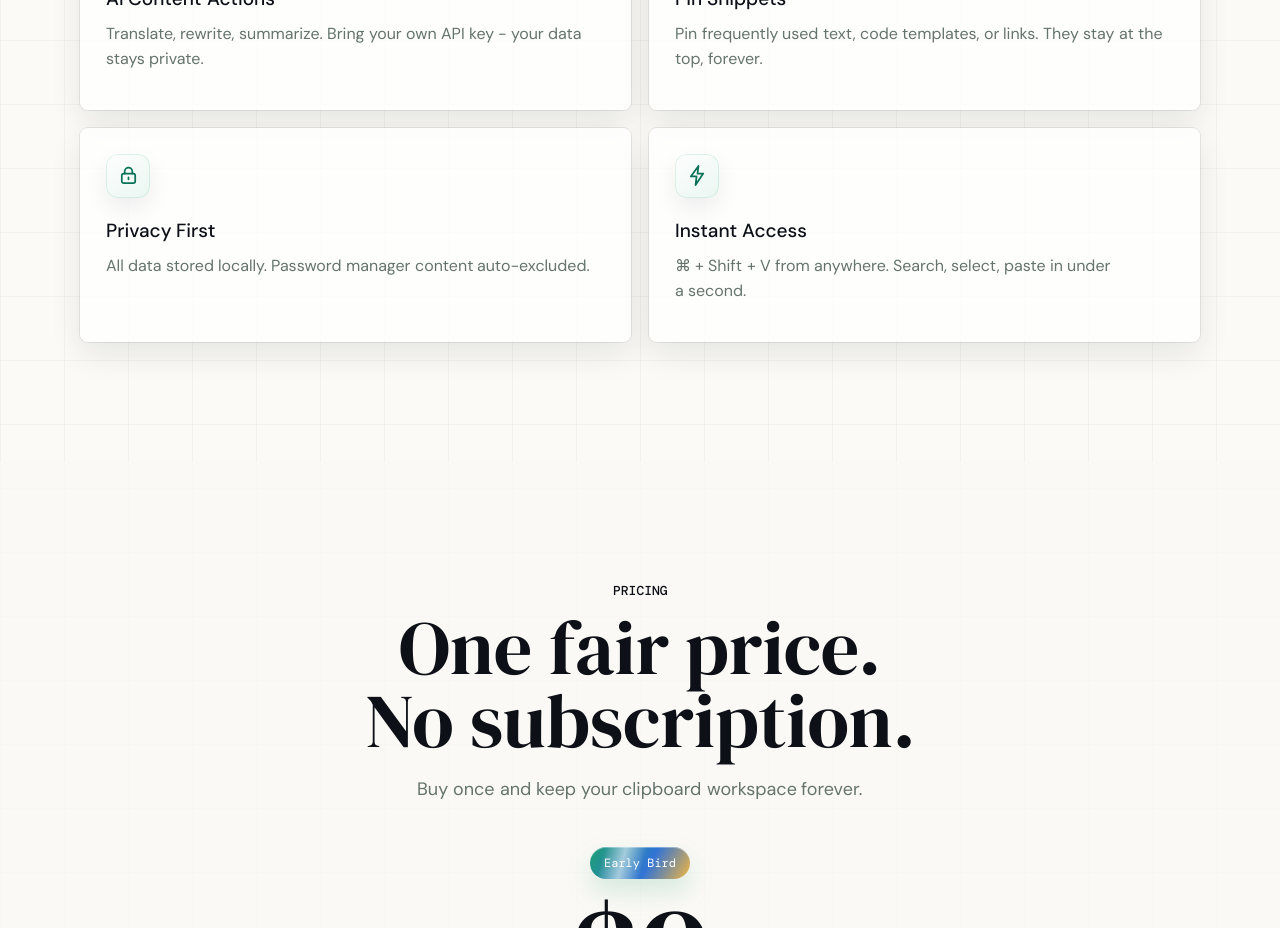
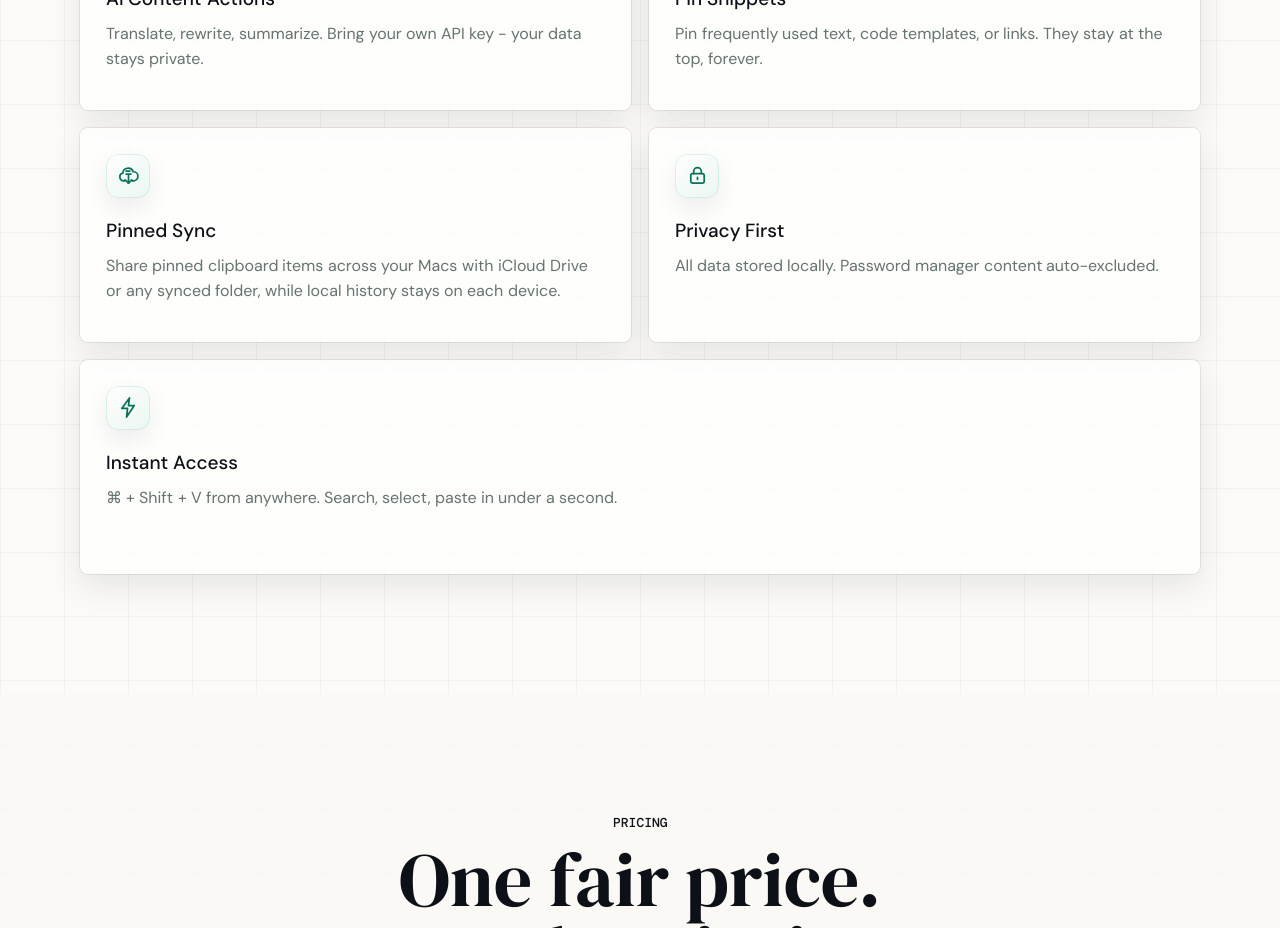
Before and after one commit to 08820048/Clibo_Site, a React (Vite) app: page / in a window 1280 px wide. Shown: the part 2520-3448 px from the top of the page. Built offline with nearby package versions, Linux system fonts and the light colour scheme.

Commit message:
Add pinned sync feature card

```diff
--- a/src/components/Features.jsx
+++ b/src/components/Features.jsx
@@ -127,6 +127,37 @@ const FEATURES = [
       de: "Häufig verwendeten Text, Code-Vorlagen oder Links anpinnen. Bleiben immer oben.",
       it: "Fissa testi, template di codice o link usati frequentemente. Restano in cima, per sempre.",
       es: "Fija textos, plantillas de código o enlaces de uso frecuente. Permanecen arriba, para siempre.",
+    },
+  },
+  {
+    icon: (
+      <svg viewBox="0 0 24 24">
+        <path d="M8 17.5H7a4 4 0 0 1-.9-7.9 5.5 5.5 0 0 1 10.7-1.5A4.5 4.5 0 0 1 17.5 17.5H16"></path>
+        <path d="M12 12v8"></path>
+        <path d="m8.5 16.5 3.5 3.5 3.5-3.5"></path>
+        <path d="M9.5 7.5h3.8"></path>
+        <path d="M9.5 10.5h5"></path>
+      </svg>
+    ),
+    title: {
+      en: "Pinned Sync",
+      zh: "置顶同步",
+      ja: "ピン留め同期",
+      ko: "고정 항목 동기화",
+      fr: "Sync des epingles",
+      de: "Pin-Synchronisierung",
+      it: "Sync elementi fissati",
+      es: "Sincronizacion de fijados",
+    },
+    desc: {
+      en: "Share pinned clipboard items across your Macs with iCloud Drive or any synced folder, while local history stays on each device.",
+      zh: "通过 iCloud Drive 或其他同步文件夹，在多台 Mac 间共享置顶的复制内容；本地剪贴板历史仍保留在各自设备上。",
+      ja: "iCloud Drive または任意の同期フォルダで、ピン留めしたクリップボード項目を複数の Mac 間で共有。ローカル履歴は各デバイスに残ります。",
+      ko: "iCloud Drive 또는 동기화 폴더로 고정한 클립보드 항목을 여러 Mac에서 공유합니다. 로컬 기록은 각 기기에 그대로 남습니다.",
+      fr: "Partagez les elements epingles du presse-papiers entre vos Macs via iCloud Drive ou tout dossier synchronise, tout en gardant l'historique local sur chaque appareil.",
+      de: "Teilen Sie angeheftete Zwischenablageeintraege per iCloud Drive oder einem Sync-Ordner zwischen Ihren Macs, waehrend der lokale Verlauf auf jedem Geraet bleibt.",
+      it: "Condividi gli elementi fissati degli appunti tra i tuoi Mac con iCloud Drive o una cartella sincronizzata, mantenendo la cronologia locale su ogni dispositivo.",
+      es: "Comparte elementos fijados del portapapeles entre tus Mac con iCloud Drive o cualquier carpeta sincronizada, manteniendo el historial local en cada dispositivo.",
     },
   },
   {
--- a/src/styles/home.css
+++ b/src/styles/home.css
@@ -805,6 +805,10 @@
         transition-timing-function: cubic-bezier(0.2, 0, 0, 1);
       }
 
+      .feature-card:last-child:nth-child(odd) {
+        grid-column: 1 / -1;
+      }
+
       .feature-card .feature-icon,
       .feature-card h3,
       .feature-card p,
```
